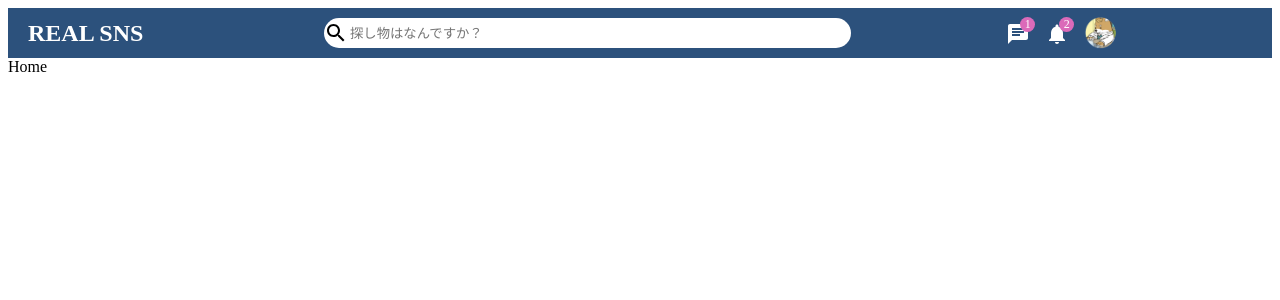
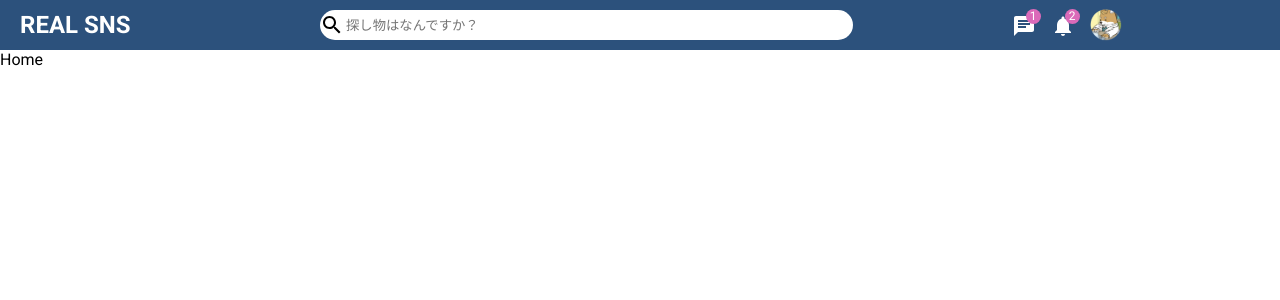
Before and after one commit to canopus-m-satoshi/real-sns, a React (Vite) app in the folder frontend/: page / in a window 1280 px wide. Shown: the top 300 px of the page. Built offline with nearby package versions, Linux system fonts and the light colour scheme.

Commit message:
44. TopbarをCSSでスタイリングしよう(その３)

```diff
--- /dev/null
+++ b/frontend/assets/css/style.css
@@ -0,0 +1,17 @@
+@import url('https://fonts.googleapis.com/css2?family=Roboto:wght@100;300;400;500;700;900&display=swap');
+
+* {
+  margin: 0;
+  font-family: 'Roboto', sans-serif;
+}
+
+a {
+  text-decoration: none;
+  color: inherit;
+}
+
+a:hover,
+a:active,
+a:focus {
+  text-decoration: none;
+}
--- a/frontend/index.html
+++ b/frontend/index.html
@@ -4,6 +4,7 @@
     <meta charset="UTF-8" />
     <meta name="viewport" content="width=device-width, initial-scale=1.0" />
     <title>Real SNS</title>
+    <link rel="stylesheet" href="/assets/css/style.css" />
   </head>
   <body>
     <div id="root"></div>
```
